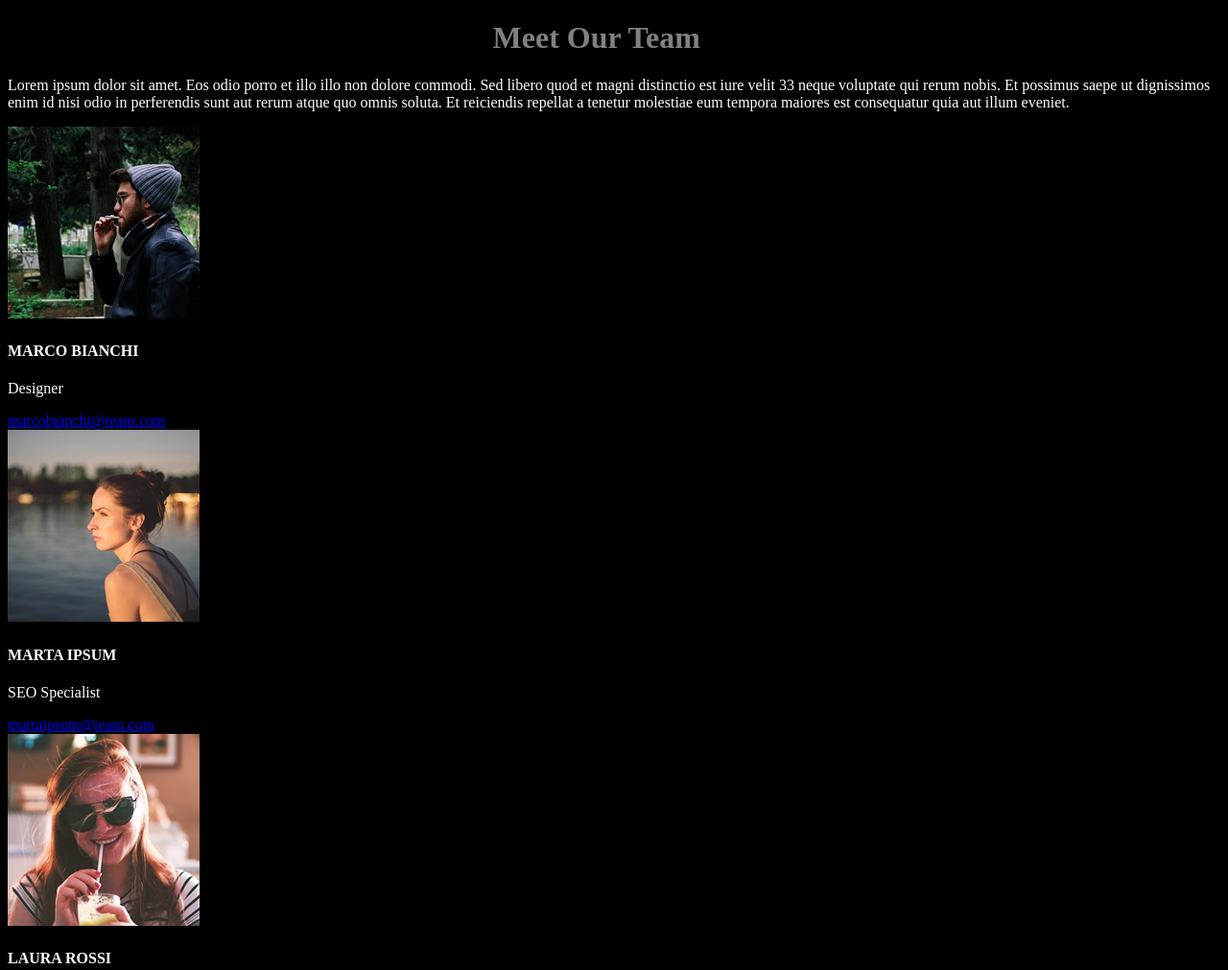
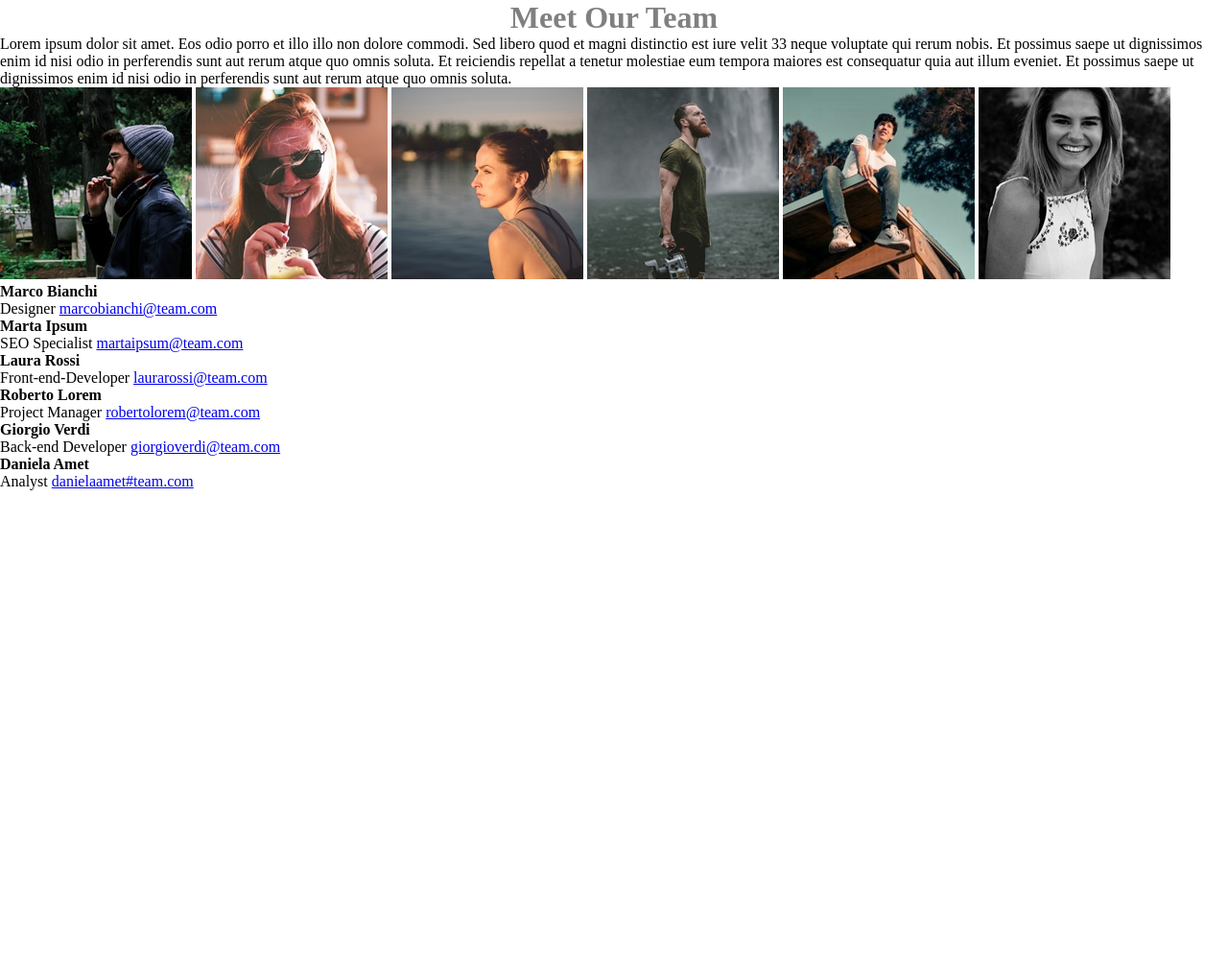
Before and after one commit to francescodev1990/html-css-float-cards, a plain HTML site: page index.html in a window 1280 px wide. Shown: the top 1011 px of the page at 96% size. After the commit the page ends 800 px from the top, so only its background shows below. Drawn offline with Linux system fonts and the light colour scheme.

Commit message:
modifica totale index

```diff
--- a/css/style.css
+++ b/css/style.css
@@ -1,12 +1,11 @@
-body{
-    margin-bottom: 20px;
-    background-color: black;
-    color: white;
-
+*{
+    padding: 0;
+    margin: 0;
+    box-sizing: border-box;
 }
 
-.container{
-    width: 20%;
-    margin: 0 auto;
-    color: gray
+.margin-bottom-20{
+    width: 100%;
+    text-align: center;
+    color: gray;
 }
--- a/index.html
+++ b/index.html
@@ -8,73 +8,48 @@
     <link rel="stylesheet" href="css/style.css">
 </head>
 <body>
-    <header>
+    <header class="margin-bottom-20">
         <div class="container">
             <h1>Meet Our Team</h1>
         </div>
     </header>
 
     <p>Lorem ipsum dolor sit amet. Eos odio porro et illo illo non dolore commodi. Sed libero quod et magni distinctio est iure velit 33 neque voluptate qui rerum nobis.
-    Et possimus saepe ut dignissimos enim id nisi odio in perferendis sunt aut rerum atque quo omnis soluta. Et reiciendis repellat a tenetur molestiae eum tempora maiores est consequatur quia aut illum eveniet.</p>
+    Et possimus saepe ut dignissimos enim id nisi odio in perferendis sunt aut rerum atque quo omnis soluta. Et reiciendis repellat a tenetur molestiae eum tempora maiores est consequatur quia aut illum eveniet. Et possimus saepe ut dignissimos enim id nisi odio in perferendis sunt aut rerum atque quo omnis soluta.</p>
 
 
-
-        <div class="box1">
-
-            <div class="contents-1">
-                <img src="img/male1.png" alt="photo-1">
-                <h4>MARCO BIANCHI</h4>
-                <p>Designer</p>
-                <a href="mailto">marcobianchi@team.com</a>
+    <section>
+        <div class="box.left">
+            <div class="card.clearfix">
+                <img src="./img/male1.png" alt="male_1">
+                <img src="./img/female1.png" alt="female_1">
+                <img src="./img/female2.png" alt="female_2">
+                <img src="./img/male2.png" alt="male_2">
+                <img src="./img/male3.png" alt="male_3">
+                <img src="./img/female3.png" alt="female_3">
             </div>
-
-
-            <div class="contents-2">
-                <img src="img/female2.png" alt="photo-1">
-                <h4>MARTA IPSUM</h4>
-                <p>SEO Specialist</p>
-                <a href="mailto">martaipsum@team.com</a>
+            <div class="personal_data.left">
+                <h4>Marco Bianchi</h4>
+                    <span class="profession">Designer</span>
+                        <a href="mailto">marcobianchi@team.com</a>
+                <h4>Marta Ipsum</h4>
+                    <span class="profession">SEO Specialist</span>
+                        <a href="mailto">martaipsum@team.com</a>
+                <h4>Laura Rossi</h4>
+                    <span class="profession">Front-end-Developer</span>
+                        <a href="mailto">laurarossi@team.com</a>
+                <h4>Roberto Lorem</h4>
+                    <span class="profession">Project Manager</span>
+                        <a href="mailto">robertolorem@team.com</a>
+                <h4>Giorgio Verdi</h4>
+                    <span class="profession">Back-end Developer</span>
+                        <a href="mailto">giorgioverdi@team.com</a>
+                <h4>Daniela Amet</h4>
+                     <span class="profession">Analyst</span>
+                        <a href="mailto">danielaamet#team.com</a>
             </div>
-
-            <div class="contents-3">
-                <img src="img/female1.png" alt="photo-1">
-                <h4>LAURA ROSSI</h4>
-                <p>Front-end-Developer</p>
-                <a href="mailto">laurarossi@team.com</a>
-            </div>
-
-
-            <div class="card-clearfix-2">
-
-                <div class="contents-4">
-                    <img src="img/male3.png" alt="photo-1">
-                    <div class="contents">
-                    <h4>ROBERTO LOREM</h4>
-                    <p>Project Manager</p>
-                    <a href="mailto">robertolorem@team.com</a>
-                </div>
-
-                <div class="contents-5">
-                    <img src="img/male2.png" alt="photo-1">
-                    <div class="contents">
-                    <h4>GIORGIO VERDI</h4>
-                    <p>Back-end Developer</p>
-                    <a href="mailto">giorgioverdi@team.com</a>
-                </div>
-
-                <div class="contents-6">
-                    <img src="img/female3.png" alt="photo-1">
-                    <div class="contents">
-                    <h4>DANIELA AMET</h4>
-                    <p>Analyst</p>
-                    <a href="mailto">danielaamet@team.com</a>
-                    </div>
-
-            </div>
-
         </div>
-
-
+    </section>
 
 
 </body>
```
Also changed, not shown: 1 other file.
